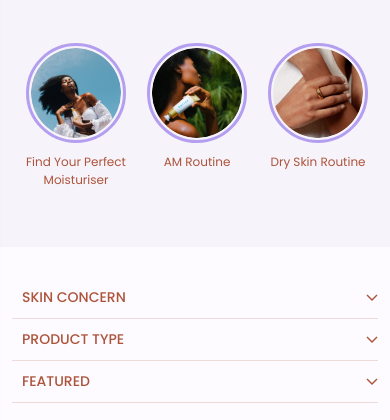
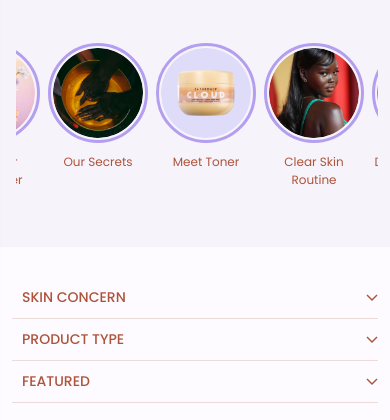
Before and after one commit to himanshubhatt1/54Thrones, a plain HTML site: page Shop.html in a window 390 px wide. Shown: the part 316-736 px from the top of the page. Drawn offline with nearby package versions, Linux system fonts and the light colour scheme; files whose address does not match are found by name; a web font is replaced by a local one.

Commit message:
New changes

```diff
--- a/Shop.html
+++ b/Shop.html
@@ -894,26 +894,6 @@
         infinite: true,
         autoplaySpeed: 10000,
         autoplay: false,
-        responsive: [
-        {
-            breakpoint: 1020,
-            settings: {
-              slidesToShow: 7,
-            },
-          },
-          {
-            breakpoint: 991,
-            settings: {
-              slidesToShow: 6,
-            },
-          },
-          {
-            breakpoint: 767,
-            settings: {
-              slidesToShow: 3,
-            },
-          },
-        ],
       });
     });
   </script>
--- a/style/Shop.css
+++ b/style/Shop.css
@@ -101,6 +101,7 @@ body{
     display: flex;
 }
 
+
 @media (max-width: 767px){
     .shop_breadcrum{
         font-size: 14px;
@@ -174,3 +175,9 @@ body{
 
     }
 }
+@media (max-width: 820px){
+    .slick-track {
+        display: flex;
+        column-gap: 67px;
+    }
+}
```
